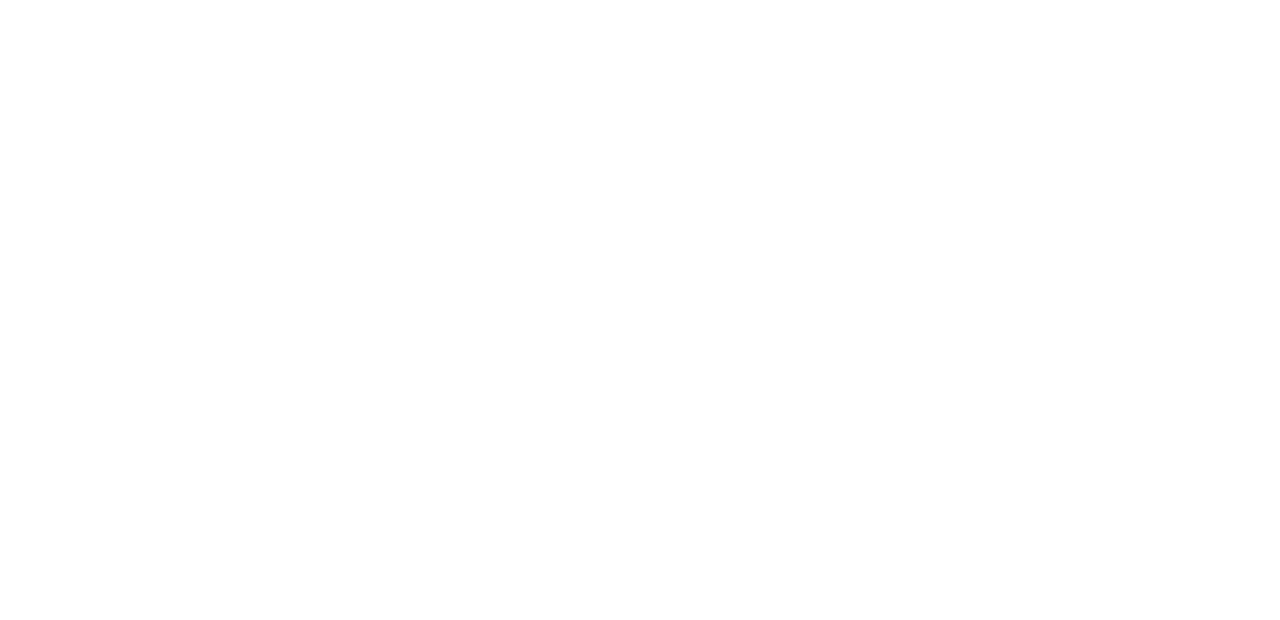
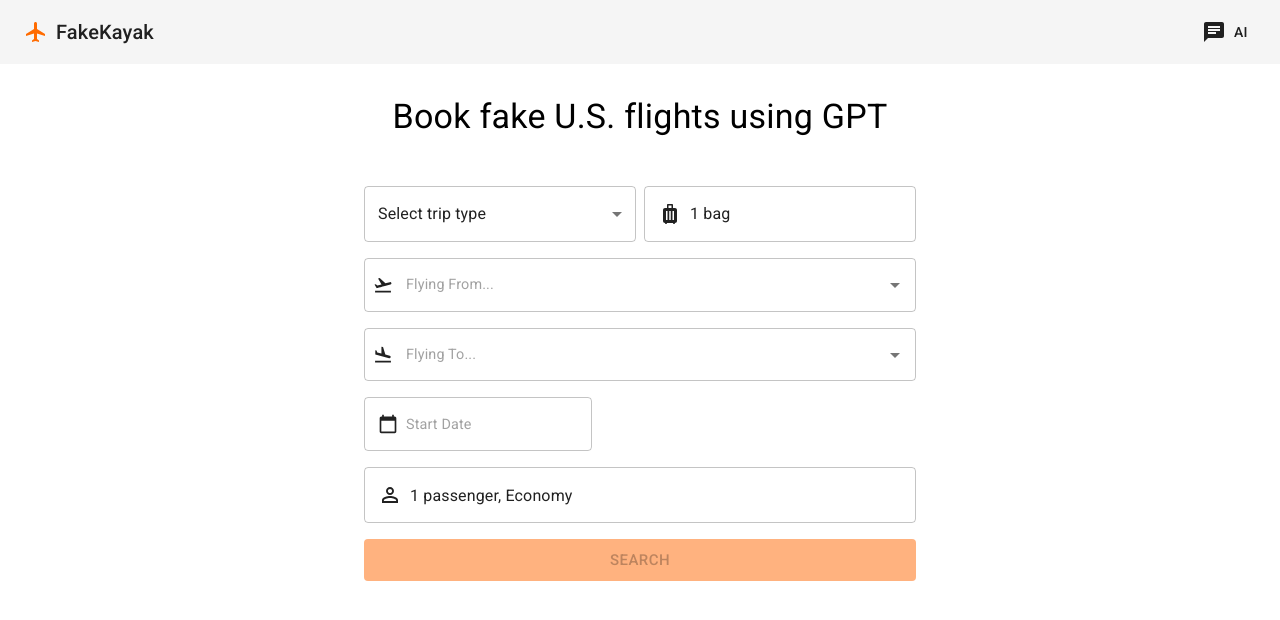
Before and after one commit to MoonishMaredia/fakekayaksite, a React (Create React App) app: page /inputs in a window 1280 px wide. Before the commit this address had no page. Shown: the top 620 px of the page. Built offline with nearby package versions, Linux system fonts and the light colour scheme.

Commit message:
Start experience at inputs

```diff
--- a/src/App.js
+++ b/src/App.js
@@ -15,8 +15,8 @@
       <InputProvider>
       <ResultsProvider>
       <Routes>
-        <Route exact path= "/" element={<Navigate replace to="/results"/>}></Route>
-        {/* <Route path= "inputs" element={<InputLayout />} /> */}
+        <Route exact path= "/" element={<Navigate replace to="/inputs"/>}></Route>
+        <Route path= "inputs" element={<InputLayout />} />
         <Route path= "results" element={<ResultsLayout />} />
         <Route path= "confirmation" element={<BookingLayout />} />
       </Routes>
--- a/src/components/InputContext.js
+++ b/src/components/InputContext.js
@@ -7,29 +7,29 @@
 }
 
 export const InputProvider = ({ children }) => {
+  // const [searchInputs, setSearchInputs] = useState({
+  //   "trip_type": "Round-trip",
+  //   "flying_from": "MIA",
+  //   "flying_to": "JFK",
+  //   "start_date": '2024-09-15',
+  //   "return_date": '2024-09-30',
+  //   "num_passengers": 1,
+  //   "seat_type": "Economy",
+  //   "num_carryOn": 1,
+  //   "num_checked": 0
+  // });
+
   const [searchInputs, setSearchInputs] = useState({
-    "trip_type": "Round-trip",
-    "flying_from": "MIA",
-    "flying_to": "JFK",
-    "start_date": '2024-09-15',
-    "return_date": '2024-09-30',
-    "num_passengers": 1,
-    "seat_type": "Economy",
+    "trip_type":"",
+    "flying_from":"",
+    "flying_to":"",
+    "start_date":null,
+    "return_date":null,
+    "num_passengers":1,
+    "seat_type":"Economy",
     "num_carryOn": 1,
-    "num_checked": 0
+    "num_checked":0
   });
-
-  // const [searchInputs, setSearchInputs] = useState({
-  //   "trip_type":"",
-  //   "flying_from":"",
-  //   "flying_to":"",
-  //   "start_date":null,
-  //   "return_date":null,
-  //   "num_passengers":1,
-  //   "seat_type":"Economy",
-  //   "num_carryOn": 1,
-  //   "num_checked":0
-  // });
 
   return (
     <InputContext.Provider value={{ searchInputs, setSearchInputs }}>
--- a/src/components/ResultsContext.js
+++ b/src/components/ResultsContext.js
@@ -8,8 +8,8 @@
 }
 
 export const ResultsProvider = ({ children }) => {
-  const [results, setResults] = useState(flightDataObj);
-  // const [results, setResults] = useState();
+  // const [results, setResults] = useState(flightDataObj);
+  const [results, setResults] = useState();
 
   return (
     <ResultsContext.Provider value={{ results , setResults }}>
```
